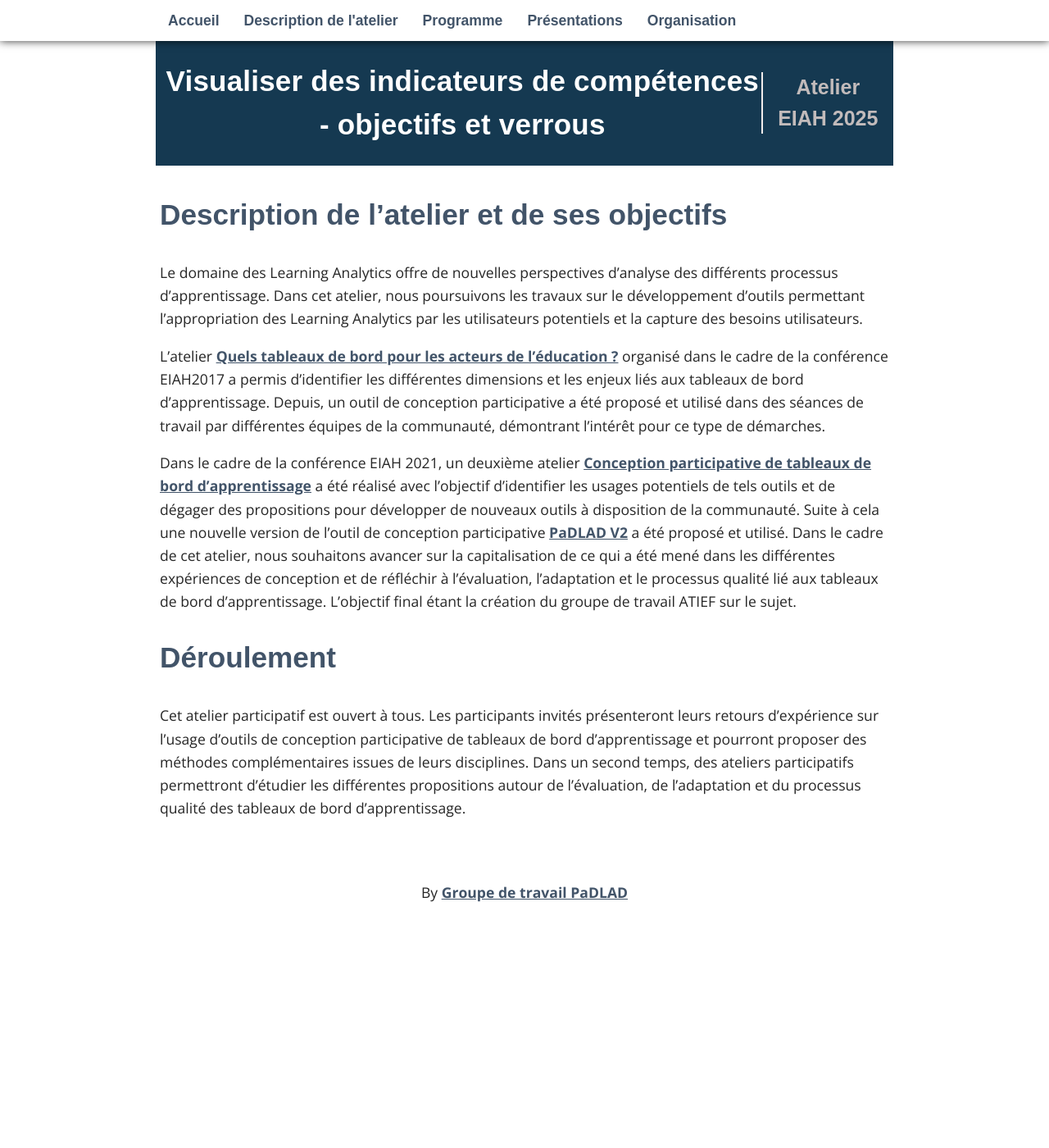
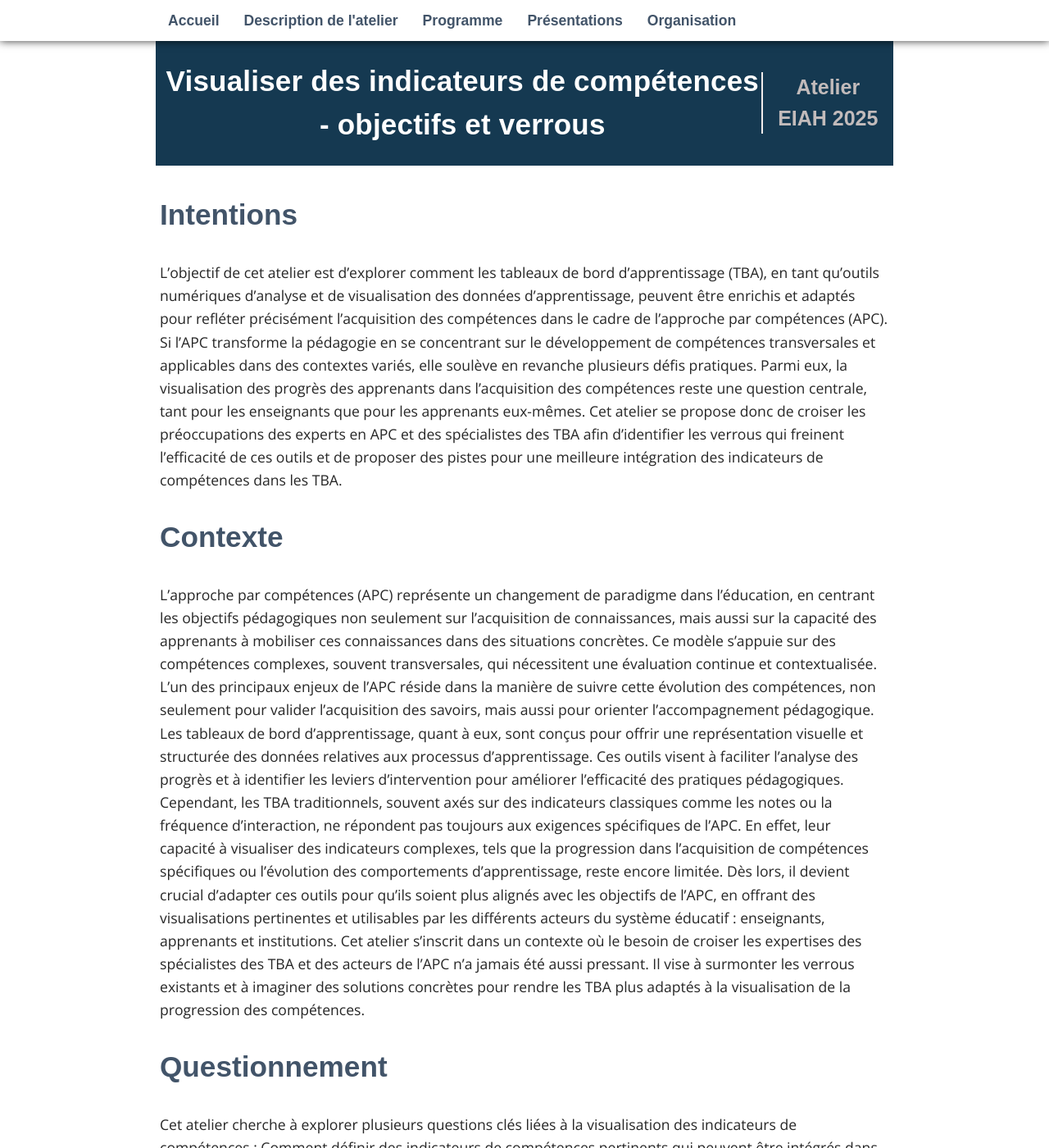
Before and after one commit to padlad/EIAH2025, a Jekyll site: the page built from _pages/02_atelier.md, in a window 1280 px wide and 1400 px high. Shown: the whole window at 82% size. Built offline with Jekyll 4.4.1, drawn with Linux system fonts in a browser that asks for light colours; some web fonts are replaced; some of the changed text lies outside the part shown.

Commit message:
Update 02_atelier.md

```diff
--- a/_pages/02_atelier.md
+++ b/_pages/02_atelier.md
@@ -3,16 +3,21 @@ layout: page
 title: Description de l'atelier
 permalink: /atelier/
 ---
-## Description de l'atelier et de ses objectifs
-Le domaine des Learning Analytics offre de nouvelles perspectives d’analyse des différents processus d’apprentissage. Dans cet atelier, nous poursuivons les travaux sur le développement d’outils permettant l’appropriation des Learning Analytics par les utilisateurs potentiels et la capture des besoins utilisateurs.
-
-L’atelier [Quels tableaux de bord pour les acteurs de l’éducation ?](https://tbeiah17.wordpress.com/2017/02/23/format-de-latelier/) organisé dans le cadre de la conférence EIAH2017 a permis d’identifier les différentes dimensions et les enjeux liés aux tableaux de bord d’apprentissage. Depuis, un outil de conception participative a été proposé et utilisé dans des séances de travail par différentes équipes de la communauté, démontrant l’intérêt pour ce type de démarches.
-
-Dans le cadre de la conférence EIAH 2021, un deuxième atelier [Conception participative de tableaux de bord d’apprentissage](https://padlad.github.io/EIAH2021/) a été réalisé avec l’objectif d’identifier les usages potentiels de tels outils et de dégager des propositions pour développer de nouveaux outils à disposition de la communauté.
-Suite à cela une nouvelle version de l’outil de conception participative [PaDLAD V2](https://padlad.github.io/Participatory-Design-ToolkitV2/) a été proposé et utilisé.
-Dans le cadre de cet atelier, nous souhaitons avancer sur la capitalisation de ce qui a été mené dans les différentes expériences de conception et de réfléchir à l’évaluation, l’adaptation et le processus qualité lié aux tableaux de bord d’apprentissage. L’objectif final étant la création du groupe de travail ATIEF sur le sujet.
-
-
-## Déroulement
-Cet atelier participatif est ouvert à tous. Les participants invités présenteront leurs retours d’expérience sur l’usage d’outils de conception participative de tableaux de bord d’apprentissage et pourront proposer des méthodes complémentaires issues de leurs disciplines.
-Dans un second temps, des ateliers participatifs permettront d’étudier les différentes propositions  autour de l’évaluation, de l’adaptation et du processus qualité des tableaux de bord d’apprentissage.
+## Intentions
+L’objectif de cet atelier est d’explorer comment les tableaux de bord d’apprentissage (TBA), en tant qu’outils numériques d’analyse et de visualisation des données d’apprentissage, peuvent être enrichis et adaptés pour refléter précisément l’acquisition des compétences dans le cadre de l’approche par compétences (APC). Si l’APC transforme la pédagogie en se concentrant sur le développement de compétences transversales et applicables dans des contextes variés, elle soulève en revanche plusieurs défis pratiques. Parmi eux, la visualisation des progrès des apprenants dans l’acquisition des compétences reste une question centrale, tant pour les enseignants que pour les apprenants eux-mêmes. Cet atelier se propose donc de croiser les préoccupations des experts en APC et des spécialistes des TBA afin d’identifier les verrous qui freinent l’efficacité de ces outils et de proposer des pistes pour une meilleure intégration des indicateurs de compétences dans les TBA.
+## Contexte
+L’approche par compétences (APC) représente un changement de paradigme dans l’éducation, en centrant les objectifs pédagogiques non seulement sur l’acquisition de connaissances, mais aussi sur la capacité des apprenants à mobiliser ces connaissances dans des situations concrètes. Ce modèle s’appuie sur des compétences complexes, souvent transversales, qui nécessitent une évaluation continue et contextualisée. L’un des principaux enjeux de l’APC réside dans la manière de suivre cette évolution des compétences, non seulement pour valider l’acquisition des savoirs, mais aussi pour orienter l’accompagnement pédagogique.
+Les tableaux de bord d’apprentissage, quant à eux, sont conçus pour offrir une représentation visuelle et structurée des données relatives aux processus d’apprentissage. Ces outils visent à faciliter l’analyse des progrès et à identifier les leviers d’intervention pour améliorer l’efficacité des pratiques pédagogiques. Cependant, les TBA traditionnels, souvent axés sur des indicateurs classiques comme les notes ou la fréquence d’interaction, ne répondent pas toujours aux exigences spécifiques de l’APC. En effet, leur capacité à visualiser des indicateurs complexes, tels que la progression dans l’acquisition de compétences spécifiques ou l’évolution des comportements d’apprentissage, reste encore limitée. Dès lors, il devient crucial d’adapter ces outils pour qu’ils soient plus alignés avec les objectifs de l’APC, en offrant des visualisations pertinentes et utilisables par les différents acteurs du système éducatif : enseignants, apprenants et institutions.
+Cet atelier s’inscrit dans un contexte où le besoin de croiser les expertises des spécialistes des TBA et des acteurs de l’APC n’a jamais été aussi pressant. Il vise à surmonter les verrous existants et à imaginer des solutions concrètes pour rendre les TBA plus adaptés à la visualisation de la progression des compétences.
+## Questionnement
+Cet atelier cherche à explorer plusieurs questions clés liées à la visualisation des indicateurs de compétences :
+Comment définir des indicateurs de compétences pertinents qui peuvent être intégrés dans les TBA ? Quels critères permettent de rendre ces indicateurs à la fois mesurables et représentatifs des compétences transversales, contextuelles et complexes mises en œuvre dans l’APC ?
+Quels sont les obstacles à l’intégration des compétences dans les TBA ? En particulier, comment éviter que les outils numériques ne réduisent la richesse des compétences à des données trop simplistes ou trop généralistes ?
+Comment les TBA peuvent-ils faciliter le suivi des compétences au-delà de simples résultats quantitatifs ? En tenant compte des dynamiques d’apprentissage, des spécificités des contextes et des besoins individuels des apprenants ?
+Quelles sont les interactions possibles entre les enseignants, les apprenants et les institutions autour des TBA intégrant les compétences ? Comment ces outils peuvent-ils contribuer à une gestion plus fluide et plus efficace de l’apprentissage tout en encourageant l’engagement et la motivation des apprenants ?
+Ces interrogations guideront les présentations et les discussions tout au long de l’atelier, avec pour objectif d’identifier les leviers à activer pour répondre aux besoins pédagogiques tout en surmontant les limitations techniques et pratiques des TBA existants.
+## Perspectives
+L’atelier se décompose en deux parties complémentaires qui permettront de poser les bases d’une approche collaborative et innovante autour des tableaux de bord d’apprentissage et des compétences.
+Présentation des recherches : La première partie de l’atelier sera dédiée à des présentations de recherches et de pratiques portant sur l’intégration des compétences dans les TBA. Plusieurs intervenants partageront leurs expériences et leurs résultats en suivant un canevas structuré, permettant d’identifier les forces et les limites des approches actuelles. Ce moment sera l’occasion de capitaliser sur les expériences diverses, d’échanger sur les méthodologies et d’élargir la réflexion autour des pratiques existantes.
+Travail collaboratif : Dans un second temps, les participants auront l’opportunité de travailler ensemble pour approfondir les questions qui auront émergé lors des présentations. Des ateliers de réflexion permettront de croiser les différentes expertises et de proposer des solutions concrètes pour améliorer l’intégration des compétences dans les TBA. Ce travail d’approfondissement vise à identifier des modèles d’indicateurs adaptés à l’APC, à tester des formats de visualisation pertinents et à imaginer des pistes d’utilisation pédagogiques des TBA pour favoriser l’accompagnement des apprenants.
+Cet atelier offre une occasion de réflexion sur les enjeux actuels de l’éducation, en croisant l’APC et les technologies éducatives. À court terme, il s’agit d’explorer des pistes pour ajuster les TBA afin qu’ils intègrent mieux les compétences, tout en respectant la diversité des pratiques pédagogiques. À plus long terme, l’objectif est de réfléchir à l’évolution des outils et des pratiques éducatives, pour mieux répondre aux besoins des enseignants et des apprenants. Les échanges issus de cet atelier permettront de mieux adapter les TBA à la réalité des apprentissages, d’enrichir les approches pédagogiques et d’outiller la démarche APC.
```
